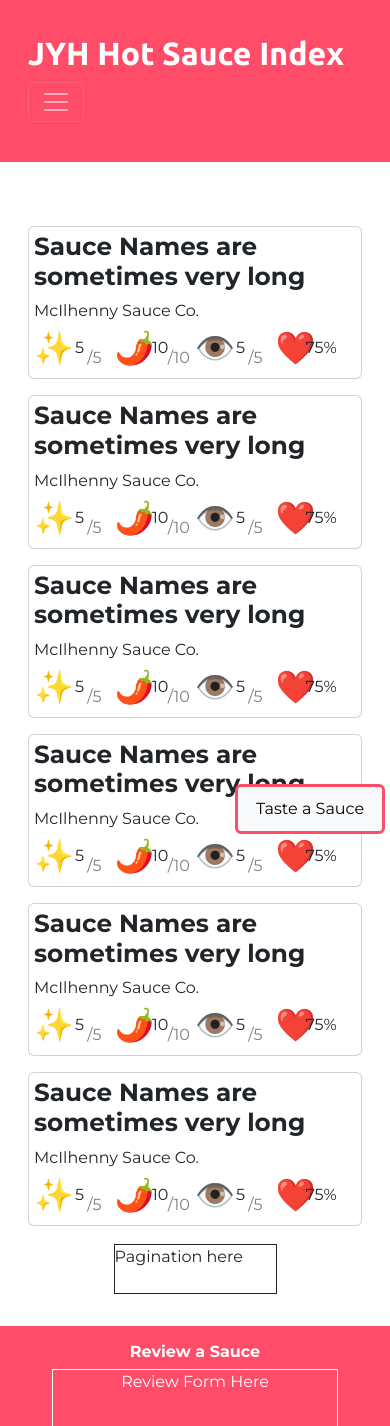
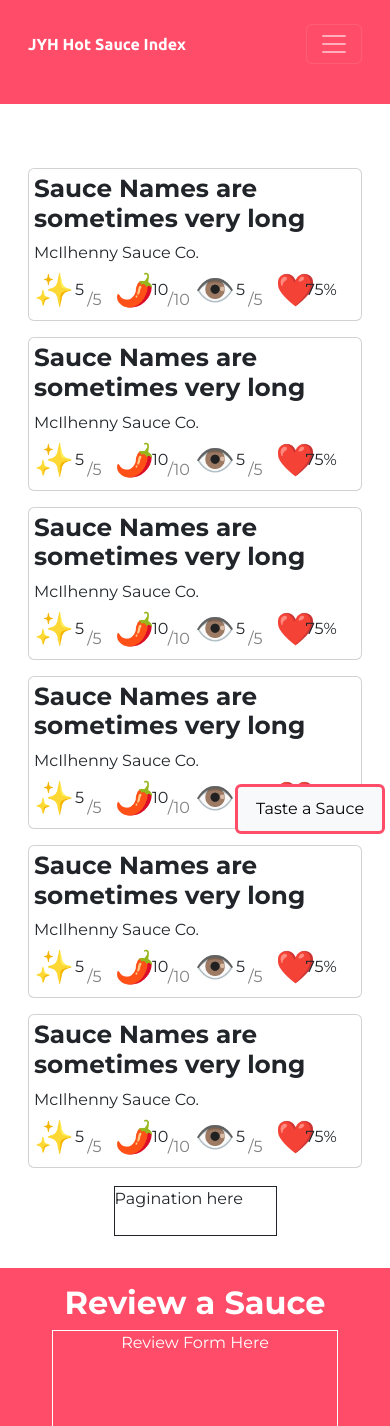
Before and after one commit to Younion/mvp, a website: page index.html in a window 390 px wide. Shown: the top 1426 px of the page. Drawn offline with nearby package versions, Linux system fonts and the light colour scheme.

Commit message:
Update styles.css

```diff
--- a/styles.css
+++ b/styles.css
@@ -295,7 +295,7 @@ hr {
   }
 
   h1 {
-    font-size: 1rem;
+    font-size: 2rem;
   }
 
   p {
@@ -309,6 +309,9 @@ hr {
   .sauce-emoji {
     font-size: 150%;
   }
+
+  .navbar-brand {
+    font-size: 1rem;
 }
 
 @media (min-width: 1444px) {
```
